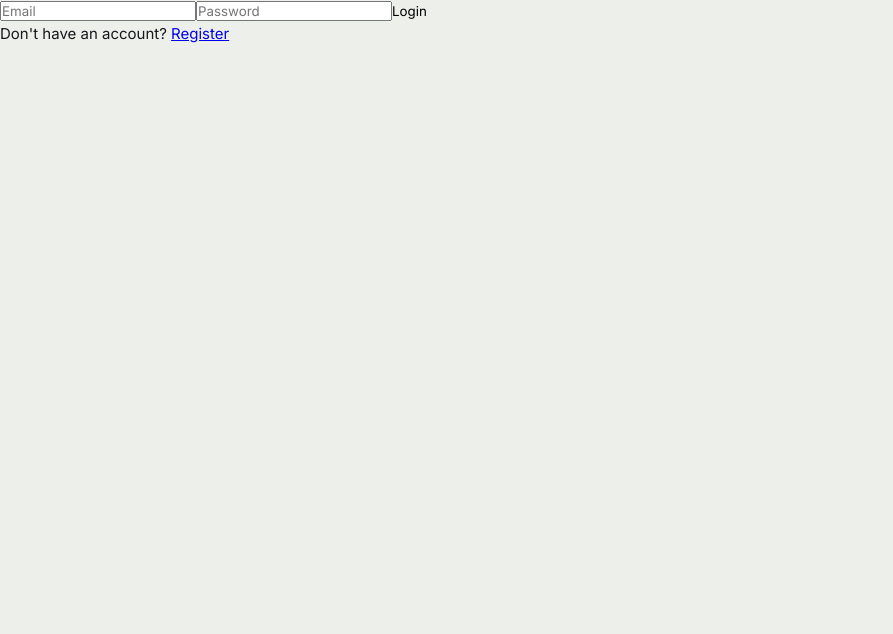
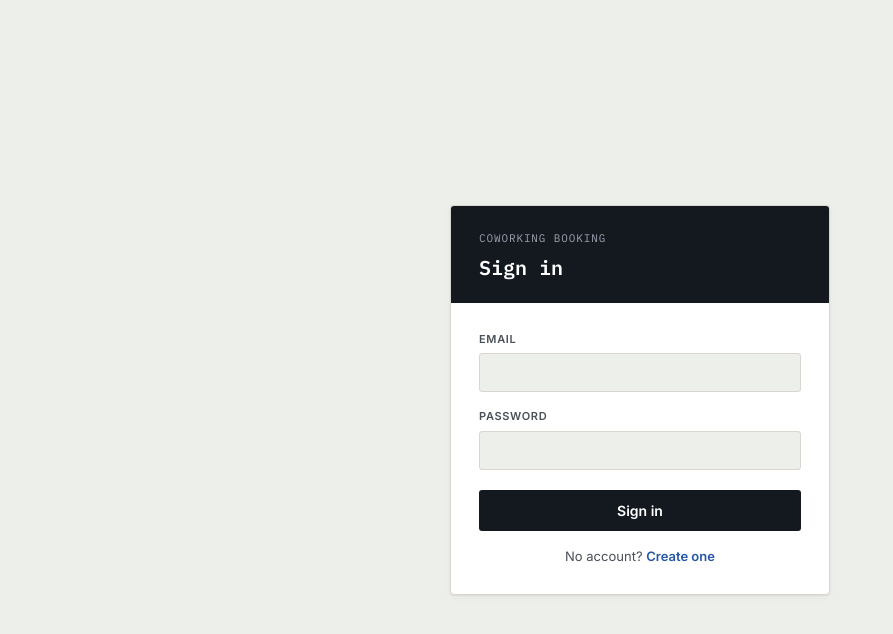
Before and after one commit to zaid-shaikh17/booking-system-frontend, a React app: page /login in a window 1280 px wide. Shown: the top 634 px of the page, without its empty margins (0-893 px from the left). Built offline with nearby package versions, Linux system fonts and the light colour scheme; no server answers; the HTML template or start-up script is replaced by a standard one.

Commit message:
feat(style): add style on login & register components

```diff
--- a/src/pages/Login/Login.jsx
+++ b/src/pages/Login/Login.jsx
@@ -1,39 +1,63 @@
-import { useState } from "react";
-import { Link, useNavigate } from "react-router-dom";
-import { useAuth } from "../../context/AuthContext";
-import toast from "react-hot-toast";
+import { useState } from 'react';
+import { useNavigate, Link } from 'react-router-dom';
+import { useAuth } from '../../context/AuthContext';
+import toast from 'react-hot-toast';
+import '../../styles/Auth.css';
 
 export default function Login() {
-  const [email, setEmail] = useState("");
-  const [password, setPassword] = useState("");
+  const [email, setEmail] = useState('');
+  const [password, setPassword] = useState('');
+  const [submitting, setSubmitting] = useState(false);
   const { login } = useAuth();
   const navigate = useNavigate();
 
   async function handleSubmit(e) {
     e.preventDefault();
+    setSubmitting(true);
     try {
       await login(email, password);
-      navigate("/");
+      navigate('/');
     } catch {
-      toast.error("Invalid credentials");
+      toast.error('Invalid email or password');
+    } finally {
+      setSubmitting(false);
     }
   }
 
   return (
-    <form onSubmit={handleSubmit}>
+    <div className="auth-page">
+      <div className="auth-panel">
+        <div className="auth-panel-header">
+          <span className="eyebrow">Coworking Booking</span>
+          <h1>Sign in</h1>
+        </div>
+        <form className="auth-form" onSubmit={handleSubmit}>
+          <div className="field">
+            <label>Email</label>
             <input
+              type="email"
               value={email}
               onChange={(e) => setEmail(e.target.value)}
-        placeholder="Email"
+              required
             />
+          </div>
+          <div className="field">
+            <label>Password</label>
             <input
+              type="password"
               value={password}
               onChange={(e) => setPassword(e.target.value)}
-        type="password"
-        placeholder="Password"
+              required
             />
-      <button type="submit">Login</button>
-      <p>Don't have an account? <Link to="/register">Register</Link></p>
+          </div>
+          <button className="auth-submit" type="submit" disabled={submitting}>
+            {submitting ? 'Signing in…' : 'Sign in'}
+          </button>
+          <p className="auth-switch">
+            No account? <Link to="/register">Create one</Link>
+          </p>
         </form>
+      </div>
+    </div>
   );
 }
--- a/src/pages/Register/Register.jsx
+++ b/src/pages/Register/Register.jsx
@@ -2,6 +2,7 @@ import { useState } from 'react';
 import { useNavigate, Link } from 'react-router-dom';
 import { useAuth } from '../../context/AuthContext';
 import toast from 'react-hot-toast';
+import '../../styles/Auth.css';
 
 export default function Register() {
   const [name, setName] = useState('');
@@ -29,33 +30,44 @@ export default function Register() {
   }
 
   return (
-    <form onSubmit={handleSubmit} className="auth-form">
-      <h2>Create an account</h2>
+    <div className="auth-page">
+      <div className="auth-panel">
+        <div className="auth-panel-header">
+          <span className="eyebrow">Coworking Booking</span>
+          <h1>Create account</h1>
+        </div>
+        <form className="auth-form" onSubmit={handleSubmit}>
+          <div className="field">
+            <label>Name</label>
+            <input value={name} onChange={(e) => setName(e.target.value)} required />
+          </div>
+          <div className="field">
+            <label>Email</label>
             <input
-        value={name}
-        onChange={(e) => setName(e.target.value)}
-        placeholder="Name"
+              type="email"
+              value={email}
+              onChange={(e) => setEmail(e.target.value)}
               required
             />
+          </div>
+          <div className="field">
+            <label>Password</label>
             <input
-        value={email}
-        onChange={(e) => setEmail(e.target.value)}
-        type="email"
-        placeholder="Email"
-        required
-      />
-      <input
+              type="password"
               value={password}
               onChange={(e) => setPassword(e.target.value)}
-        type="password"
-        placeholder="Password"
               required
               minLength={6}
             />
-      <button type="submit" disabled={submitting}>
-        {submitting ? 'Creating account...' : 'Register'}
+          </div>
+          <button className="auth-submit" type="submit" disabled={submitting}>
+            {submitting ? 'Creating account…' : 'Register'}
           </button>
-      <p>Already have an account? <Link to="/login">Log in</Link></p>
+          <p className="auth-switch">
+            Already have an account? <Link to="/login">Sign in</Link>
+          </p>
         </form>
+      </div>
+    </div>
   );
 }
--- /dev/null
+++ b/src/styles/Auth.css
@@ -0,0 +1,110 @@
+.auth-page {
+  min-height: 100vh;
+  display: flex;
+  align-items: center;
+  justify-content: center;
+  background: var(--paper);
+  padding: 24px;
+}
+
+.auth-panel {
+  width: 100%;
+  max-width: 380px;
+  background: var(--panel);
+  border: 1px solid var(--line);
+  border-radius: var(--radius);
+  box-shadow: var(--shadow-panel);
+  overflow: hidden;
+}
+
+.auth-panel-header {
+  background: var(--ink);
+  padding: 20px 28px;
+}
+
+.auth-panel-header .eyebrow {
+  font-family: var(--font-mono);
+  font-size: 11px;
+  text-transform: uppercase;
+  letter-spacing: 0.08em;
+  color: #9BA3AF;
+}
+
+.auth-panel-header h1 {
+  font-family: var(--font-mono);
+  font-size: 20px;
+  font-weight: 600;
+  color: var(--panel);
+  margin-top: 4px;
+}
+
+.auth-form {
+  padding: 28px;
+  display: flex;
+  flex-direction: column;
+  gap: 16px;
+}
+
+.field {
+  display: flex;
+  flex-direction: column;
+  gap: 6px;
+}
+
+.field label {
+  font-size: 11px;
+  text-transform: uppercase;
+  letter-spacing: 0.06em;
+  font-weight: 600;
+  color: var(--ink-soft);
+}
+
+.field input {
+  border: 1px solid var(--line);
+  border-radius: 3px;
+  padding: 10px 12px;
+  font-size: 14px;
+  color: var(--ink);
+  background: var(--paper);
+  transition: border-color 0.15s;
+}
+
+.field input:focus {
+  border-color: var(--yours);
+}
+
+.auth-submit {
+  margin-top: 4px;
+  background: var(--ink);
+  color: var(--panel);
+  font-size: 14px;
+  font-weight: 600;
+  padding: 12px;
+  border-radius: 3px;
+  transition: background 0.15s;
+}
+
+.auth-submit:hover:not(:disabled) {
+  background: var(--yours);
+}
+
+.auth-submit:disabled {
+  opacity: 0.6;
+  cursor: not-allowed;
+}
+
+.auth-switch {
+  font-size: 13px;
+  color: var(--ink-soft);
+  text-align: center;
+}
+
+.auth-switch a {
+  color: var(--yours);
+  font-weight: 600;
+  text-decoration: none;
+}
+
+.auth-switch a:hover {
+  text-decoration: underline;
+}
```
Lines whose indentation alone changed are shown as unchanged.
